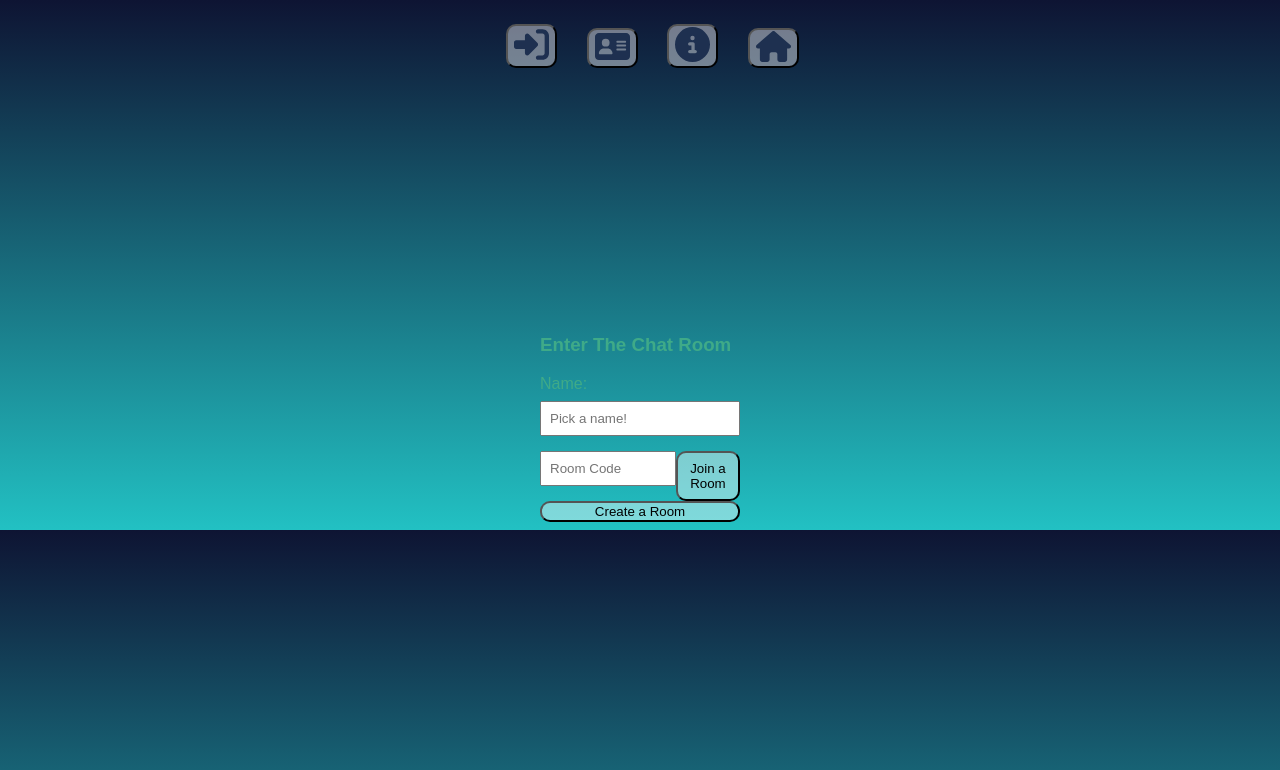
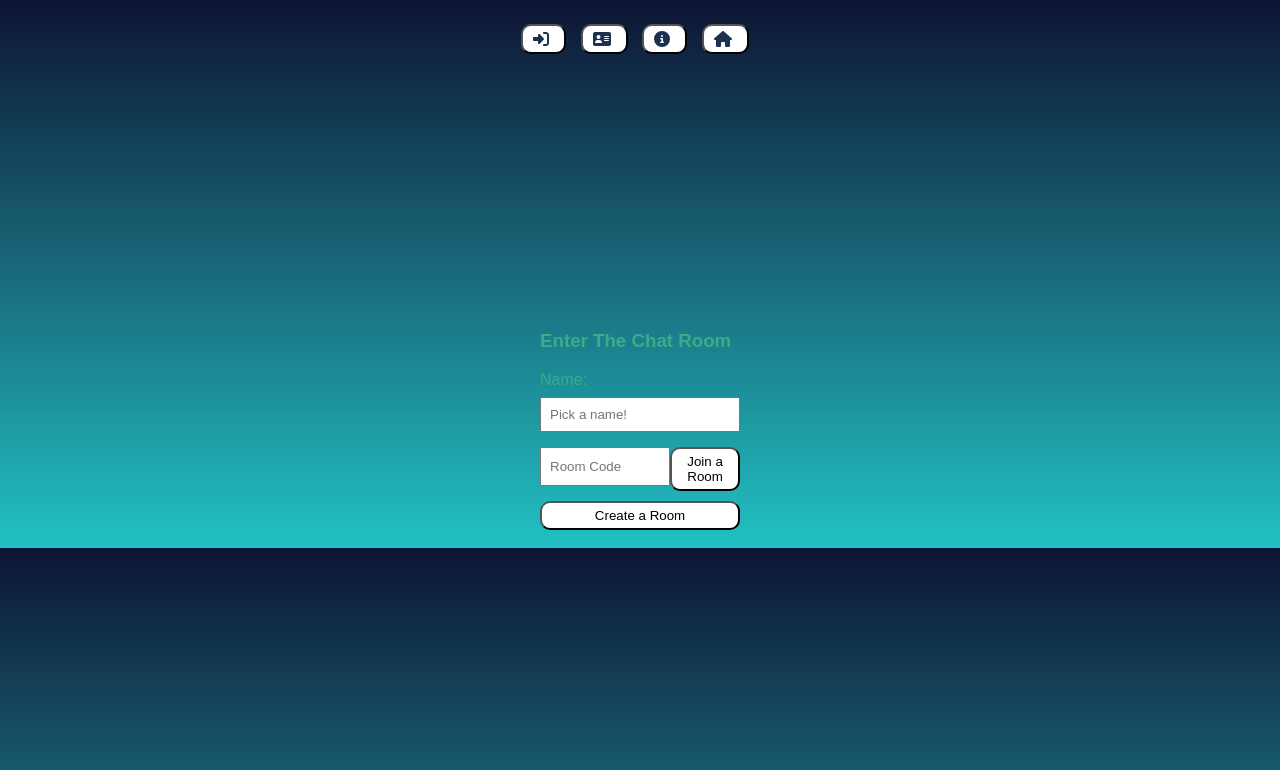
Before and after one commit to Yareek95/weather_app, a Flask app: page /chat in a window 1280 px wide. Shown: the top 770 px of the page. Run offline with Flask 2, Linux system fonts and the light colour scheme; some libraries are stand-ins or nearby versions.

Commit message:
Update style.css
Корекция хедера

```diff
--- a/static/style.css
+++ b/static/style.css
@@ -51,16 +51,20 @@ input {
 }
 
 button img {
-    width: 35px;
+    vertical-align: middle;
+    margin-right: 5px;
 }
 
 button:hover {
-    background-color: #45a049;
+       background-color: #b3b5e3;
 }
 
 button {
-    background-color: #ffffff6b;
+    background-color: #ffffff;
     border-radius: 10px;
+    transition: 0.3s;
+    padding: 5px 10px;
+ margin: 0px 0px 10px 0px
 }
 
 .weather-info-table {
@@ -152,9 +156,9 @@ button {
 }
 
 .header-buttons a {
-    margin-left: 25px; /* Add margin between the icon and text */
-    width: 100%;
+    margin: 0px 10px 0px 0px;
     text-decoration: none;
+    display: inline-block;
 }
 
 /* Autocomplete dropdown styling */
```
